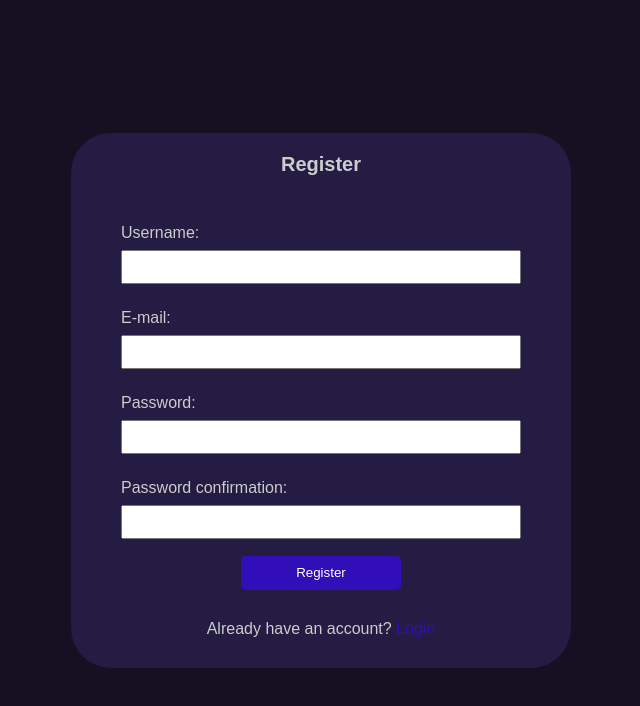
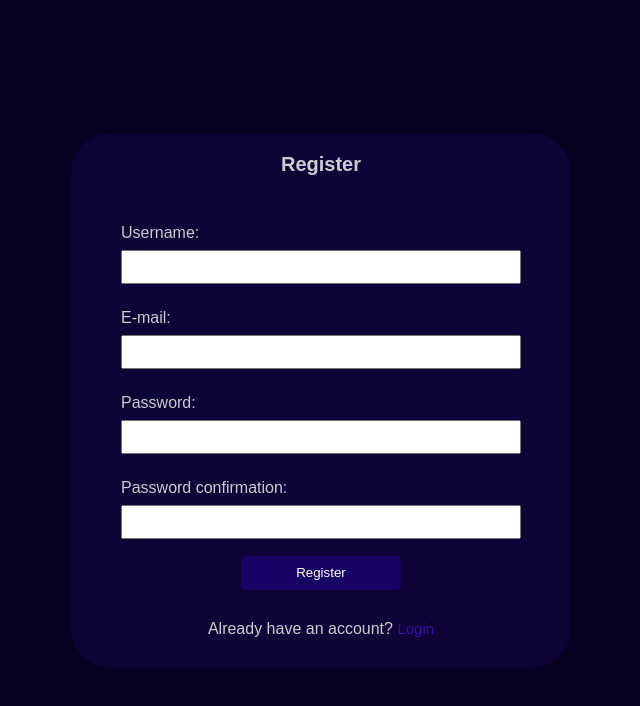
Before and after one commit to aspectum/monke-frontend, a React (Create React App) app: page /register in a window 1280 px wide. Shown: the top 706 px of the page, without its empty margins (319-959 px from the left). Built offline with nearby package versions, Linux system fonts and the light colour scheme; no server answers.

Commit message:
Adjusting colors

```diff
--- a/src/App.scss
+++ b/src/App.scss
@@ -20,3 +20,14 @@ body {
     display: flex;
     flex-flow: column nowrap;
 }
+
+// TODO: add separate stye for a, btn
+a {
+    font-size: 15px;
+    text-decoration: underline;
+    color: $color-1;
+
+    &:hover {
+        color: lighten($color-1, $a-lighten-ammount);
+    }
+}
--- a/src/components/CustomScrollbar/CustomScrollbar.style.ts
+++ b/src/components/CustomScrollbar/CustomScrollbar.style.ts
@@ -1,9 +1,9 @@
 export const trackStyle: React.CSSProperties = {
-    backgroundColor: '#0c091a',
+    backgroundColor: '#000',
     position: 'absolute',
     right: '244px',
 };
 
 export const thumbStyle: React.CSSProperties = {
-    backgroundColor: '#0d004a',
+    backgroundColor: '#3111a9',
 };
--- a/src/components/Navbar/Navbar.tsx
+++ b/src/components/Navbar/Navbar.tsx
@@ -16,7 +16,7 @@ export default function Navbar(): ReactElement {
 
     return (
         <nav className="navbar">
-            <span className="logo">Logo</span>
+            <span className="logo">monke</span>
             <span className="logged-user">Welcome, {username}</span>
             <FontAwesomeIcon icon={faSignOutAlt} className="icon-sign-out" onClick={onClick} />
         </nav>
--- a/src/containers/AccessControl/AccessControl.scss
+++ b/src/containers/AccessControl/AccessControl.scss
@@ -21,11 +21,11 @@
         // Using react-router-dom <Link>, that renders an anchor tag
         a {
             text-decoration: none;
-            color: $color-primary-1;
+            // color: $color-primary-1;
 
-            &:hover {
-                color: lighten($color-primary-1, $a-lighten-ammount);
-            }
+            // &:hover {
+            //     color: lighten($color-primary-1, $a-lighten-ammount);
+            // }
         }
     }
 }
--- a/src/containers/AlertDetais/AlertDetais.scss
+++ b/src/containers/AlertDetais/AlertDetais.scss
@@ -20,17 +20,6 @@
         span.title {
             font-size: 20px;
             font-weight: 800;
-        }
-
-        // TODO: add separate stye for a, btn
-        a {
-            font-size: 15px;
-            text-decoration: underline;
-            color: $color-primary-1;
-
-            &:hover {
-                color: lighten($color-primary-1, $a-lighten-ammount);
-            }
         }
     }
 
@@ -114,7 +103,7 @@
                 grid-row: 1 / span 1;
                 grid-column: 3 / span 1;
 
-                $btn-edit-color: $color-primary-1;
+                $btn-edit-color: $color-1;
                 background-color: $btn-edit-color;
 
                 &:hover {
--- a/src/styles/_colors.scss
+++ b/src/styles/_colors.scss
@@ -1,10 +1,10 @@
 // Palette URL: http://paletton.com/#uid=44c1p0kllllkVGyl7sAlze5lL6P */
 
-$color-primary-0: #281a5e; // Main Primary color */
-$color-primary-1: #320eb8;
-$color-primary-2: #311a86;
-$color-primary-3: #241c43;
-$color-primary-4: #151122;
+$color-primary-0: #120349; // Main Primary color */
+$color-primary-1: #180365;
+$color-primary-2: #150458;
+$color-primary-3: #0e0337;
+$color-primary-4: #08011f;
 
 $color-secondary-1-0: #217014; // Main Secondary color (1) */
 $color-secondary-1-1: #1dd800;
@@ -23,6 +23,8 @@ $color-complement-1: #ffd100;
 $color-complement-2: #c3a211;
 $color-complement-3: #625620;
 $color-complement-4: #312c16;
+
+$color-1: #3111a9;
 
 // Generated by Paletton.com © 2002-2014 */
 // http://paletton.com */
```
